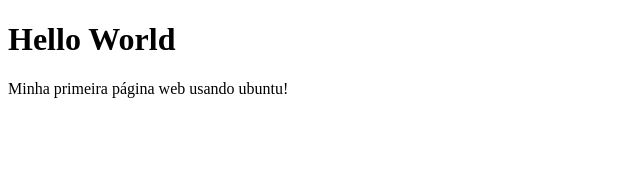
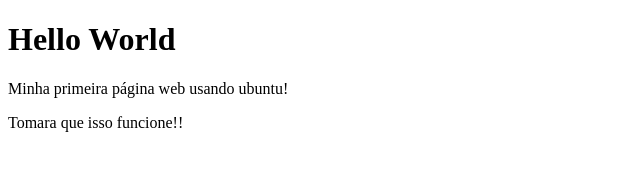
Before and after one commit to AlanMoraisRN/exercicios_ubuntu, a plain HTML site: page index.html in a window 1280 px wide. Shown: the whole page, without its empty margins (0-640 px from the left). Drawn offline with Linux system fonts and the light colour scheme.

Commit message:
Alterando index.html

```diff
--- a/index.html
+++ b/index.html
@@ -7,6 +7,7 @@
 
     <h1>Hello World</h1>
     <p>Minha primeira página web usando ubuntu!</p>
+    <p>Tomara que isso funcione!!</p>
 
 </body>
 </html>
```
